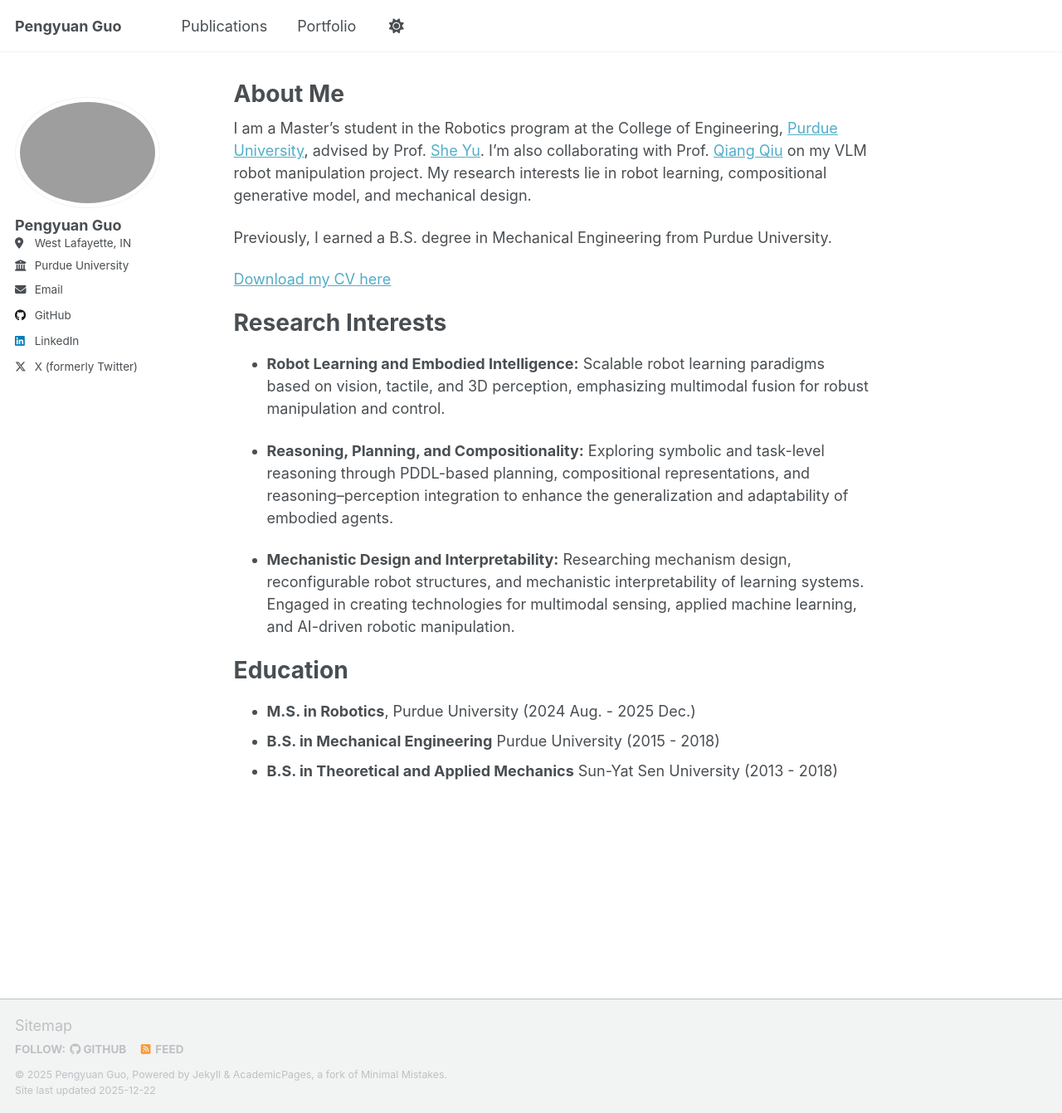
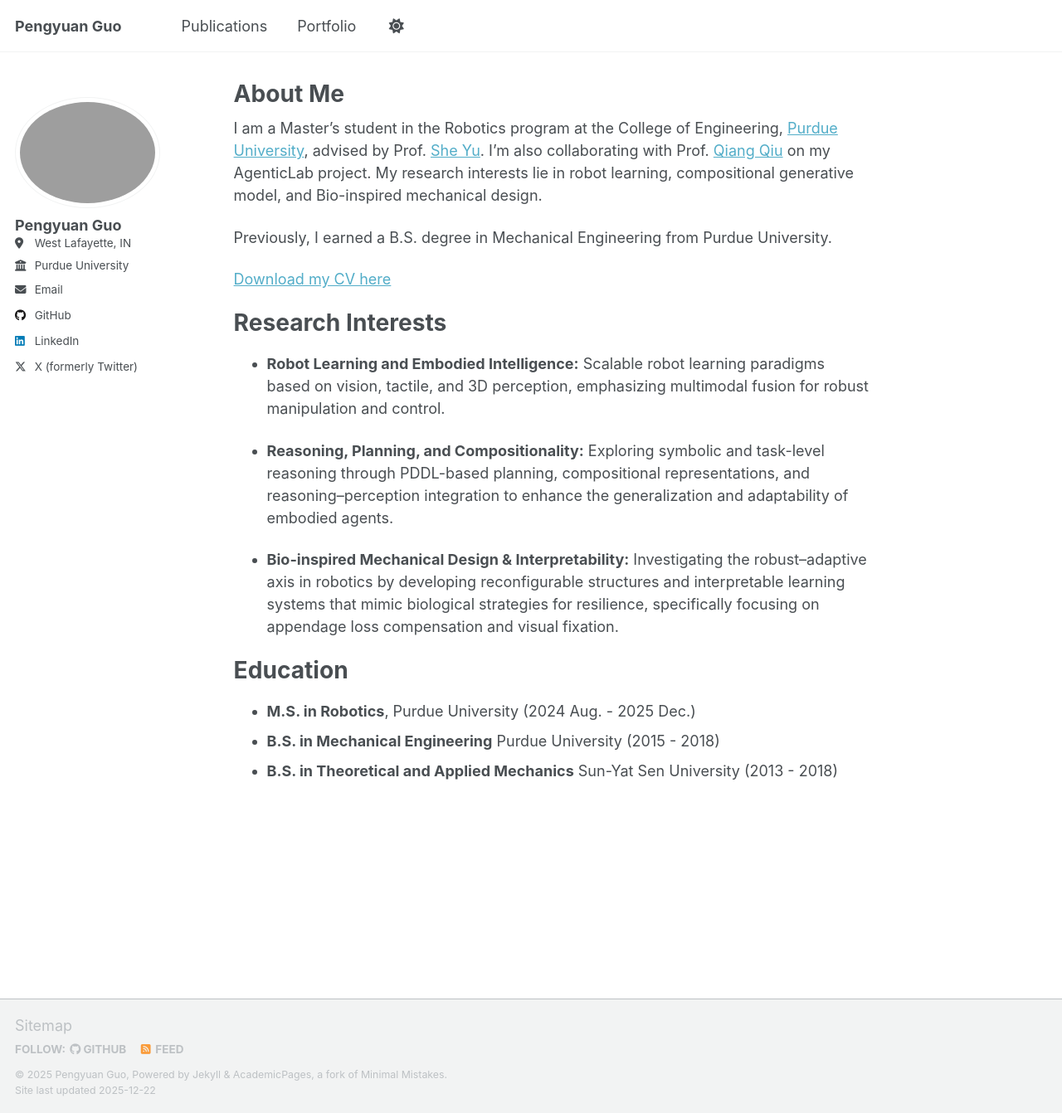
Before and after one commit to PengyuanGuo/pengyuanguo.github.io, a Jekyll site: the page built from _pages/about.md, in a window 1280 px wide and 1342 px high. Shown: the whole window at 83% size. Built offline with Jekyll 4.4.1, drawn with Linux system fonts in a browser that asks for light colours; a script that is not in the unit is left out.

Commit message:
update aboutme

```diff
--- a/_pages/about.md
+++ b/_pages/about.md
@@ -7,7 +7,7 @@ redirect_from:
   - /about.html
 ---
 
-I am a Master’s student in the Robotics program at the College of Engineering, [Purdue University](https://www.purdue.edu/), advised by Prof. [She Yu](https://www.purduemars.com/people). I'm also collaborating with Prof. [Qiang Qiu](https://engineering.purdue.edu/~qqiu/) on my VLM robot manipulation project. My research interests lie in robot learning, compositional generative model, and mechanical design.
+I am a Master’s student in the Robotics program at the College of Engineering, [Purdue University](https://www.purdue.edu/), advised by Prof. [She Yu](https://www.purduemars.com/people). I'm also collaborating with Prof. [Qiang Qiu](https://engineering.purdue.edu/~qqiu/) on my AgenticLab project. My research interests lie in robot learning, compositional generative model, and Bio-inspired mechanical design.
 
 Previously, I earned a B.S. degree in Mechanical Engineering from Purdue University.
 
@@ -19,7 +19,7 @@ Research Interests
 
 - **Reasoning, Planning, and Compositionality:** Exploring symbolic and task-level reasoning through PDDL-based planning, compositional representations, and reasoning–perception integration to enhance the generalization and adaptability of embodied agents.
 
-- **Mechanistic Design and Interpretability:** Researching mechanism design, reconfigurable robot structures, and mechanistic interpretability of learning systems. Engaged in creating technologies for multimodal sensing, applied machine learning, and AI-driven robotic manipulation.
+- **Bio-inspired Mechanical Design & Interpretability:** Investigating the robust–adaptive axis in robotics by developing reconfigurable structures and interpretable learning systems that mimic biological strategies for resilience, specifically focusing on appendage loss compensation and visual fixation.
 
 Education
 ======
```
Also changed, not shown: _portfolio/portfolio-1.md (+3 -1 lines).
